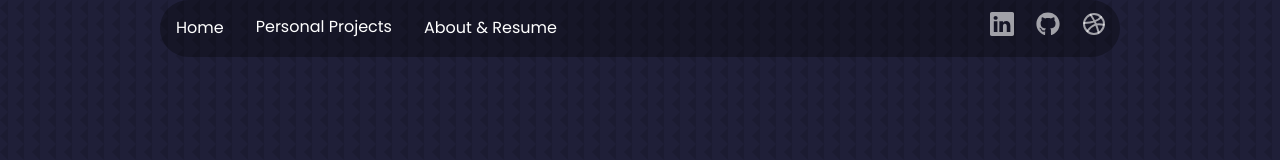
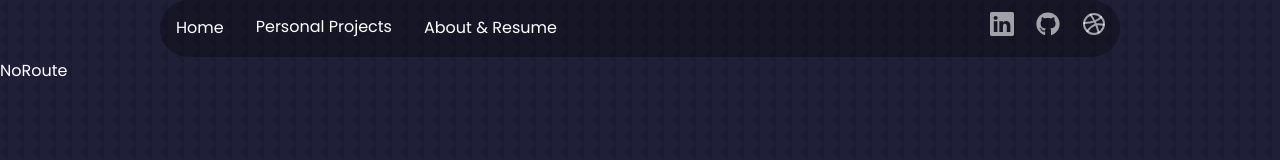
Before and after one commit to Devin98da/madhuka-devinda, a React (Create React App) app: page / in a window 1280 px wide. Shown: the top 160 px of the page. Built offline with nearby package versions, Linux system fonts and the light colour scheme.

Commit message:
no route

```diff
--- a/src/App.jsx
+++ b/src/App.jsx
@@ -12,6 +12,7 @@ import { Route, Routes } from 'react-router-dom';
 import PersonalProject from './Components/Portfolio/Porject/PersonalProject';
 import Home from './Components/Home/Home';
 import About_Resume from './Components/About_Resume/About_Resume';
+import NoRoute from './Components/NoRoute/NoRoute';
 
 const App = () => {
   return (
@@ -37,6 +38,7 @@ const App = () => {
         <Route path='/madhuka-devinda' element={<Home />}></Route>
         <Route path='/madhuka-devinda/projects/:projectId' element={<PersonalProject />}></Route>
         <Route path='/madhuka-devinda/about-resume' element={<About_Resume/>}></Route>
+        <Route path='/*' element={<NoRoute/>}></Route>
 
       </Routes>
     </>
--- /dev/null
+++ b/src/Components/NoRoute/NoRoute.jsx
@@ -0,0 +1,9 @@
+import React from 'react'
+
+const NoRoute = () => {
+  return (
+    <div>NoRoute</div>
+  )
+}
+
+export default NoRoute
```
Also changed, not shown: 14 other files (tests, documents, lock files or other folders).
